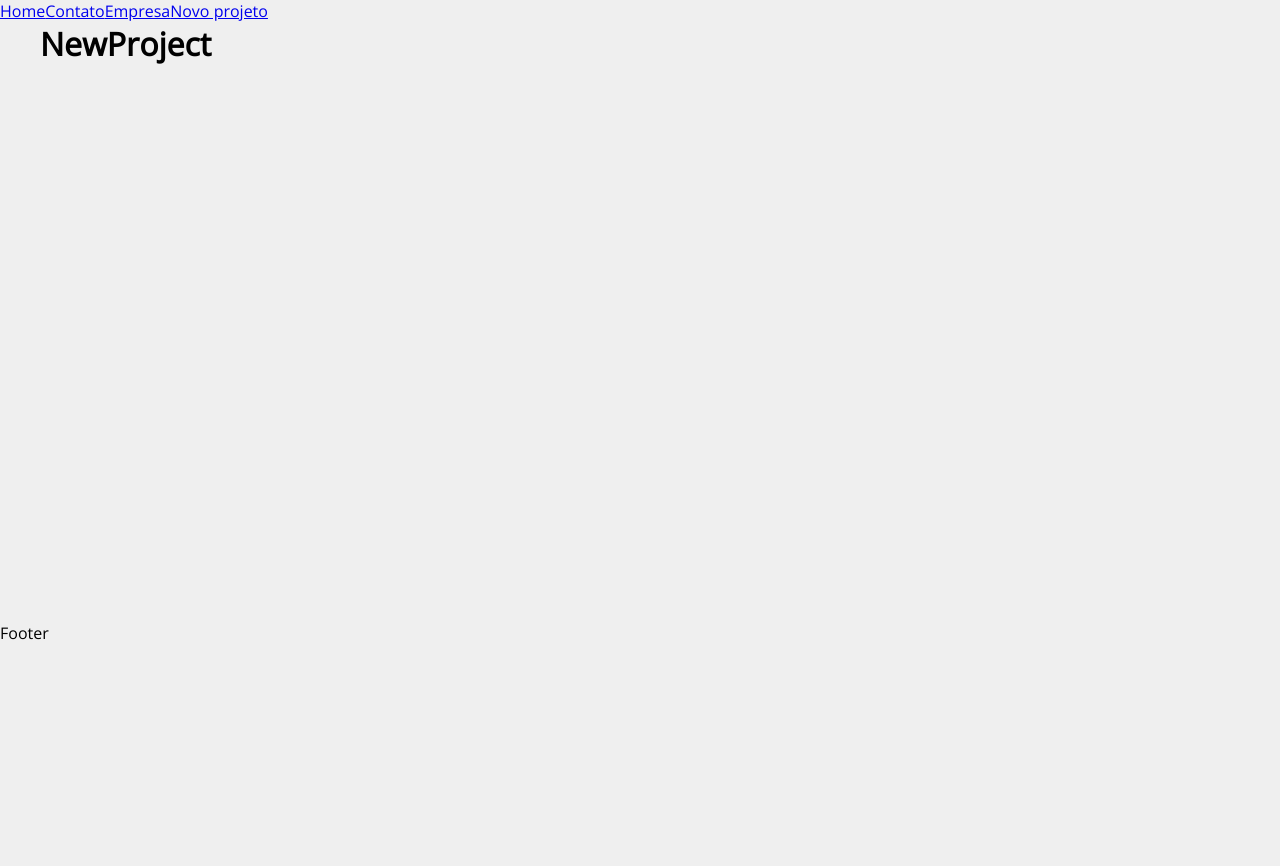
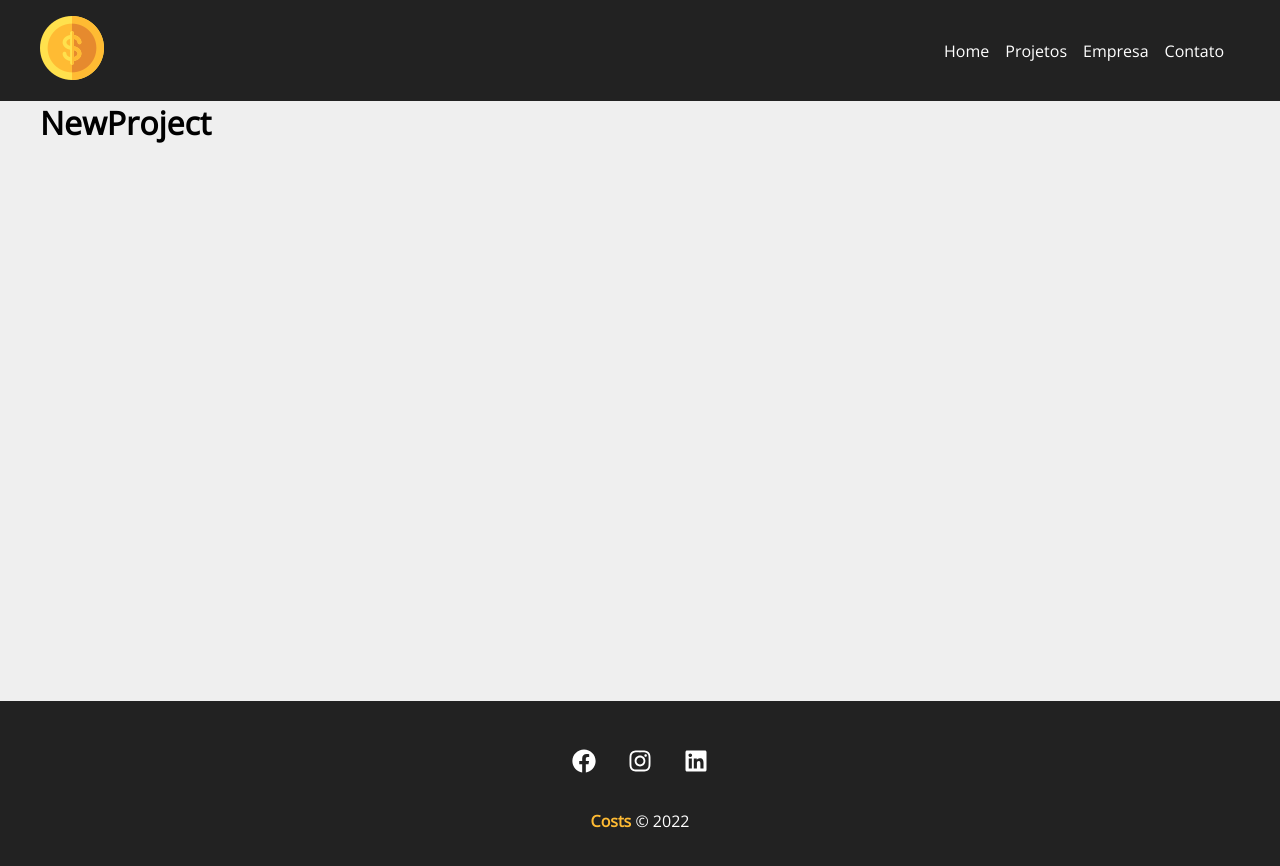
Before and after one commit to jonathanjunior/Projetos, a React (Create React App) app in the folder costs/: page /newproject in a window 1280 px wide. Shown: the top 866 px of the page. Before the commit the page ends 800 px from the top, so only its background shows below. Built offline with nearby package versions, Linux system fonts and the light colour scheme.

Commit message:
Navbar e footer #19

```diff
--- a/costs/src/App.js
+++ b/costs/src/App.js
@@ -3,27 +3,26 @@
 import Company from './components/pages/Company'
 import Contact from './components/pages/Contact'
 import NewProject from './components/pages/NewProject'
+import Projects from './components/pages/Projects'
 
 import Container from './components/layout/Container'
+import Navbar from './components/layout/Navbar'
+import Footer from './components/layout/Footer'
 
 function App() {
   return (
     <Router>
-      <div>
-        <Link to="/">Home</Link>
-        <Link to="/contact">Contato</Link>
-        <Link to="/company">Empresa</Link>
-        <Link to="/newproject">Novo projeto</Link>
-      </div>
+      <Navbar />
       <Container customClass="min-height">
         <Routes>
           <Route path="/" element={<Home />} />
+          <Route path="/projects" element={<Projects />} />
           <Route path="/company" element={<Company />} />
           <Route path="/contact" element={<Contact />} />
           <Route path="/newproject" element={<NewProject />} />
         </Routes>
       </Container>
-      <p>Footer</p>
+      <Footer />
     </Router>
   )
 }
--- /dev/null
+++ b/costs/src/components/layout/Footer.js
@@ -0,0 +1,26 @@
+import { FaFacebook, FaInstagram, FaLinkedin } from 'react-icons/fa'
+
+import styles from './Footer.module.css'
+
+function Footer() {
+    return (
+        <footer className={styles.footer}>
+            <ul className={styles.social_list}>
+                <li>
+                    <FaFacebook />
+                </li>
+                <li>
+                    <FaInstagram />
+                </li>
+                <li>
+                    <FaLinkedin />
+                </li>
+            </ul>
+            <p className={styles.copy_right}>
+                <span>Costs</span> &copy; 2022
+            </p>
+        </footer>
+    )
+}
+
+export default Footer
--- /dev/null
+++ b/costs/src/components/layout/Footer.module.css
@@ -0,0 +1,34 @@
+.footer {
+    background-color: #222;
+    color: #fff;
+    padding: 3em;
+    text-align: center;
+}
+
+.social_list {
+    display: flex;
+    justify-content: center;
+    list-style-type: none;
+}
+
+.social_list li {
+    margin: 0 1em;
+}
+
+.social_list li:hover {
+    color: #ffbb33;
+}
+
+.social_list svg {
+    font-size: 1.5em;
+    cursor: pointer;
+}
+
+.copy_right {
+    margin-top: 2em;
+}
+
+.copy_right span {
+    font-weight: bold;
+    color: #ffbb33;
+}
--- /dev/null
+++ b/costs/src/components/layout/Navbar.js
@@ -0,0 +1,34 @@
+import {Link} from 'react-router-dom'
+
+import Container from './Container'
+
+import styles from './Navbar.module.css'
+import logo from '../../img/costs_logo.png'
+
+function Navbar () {
+    return (
+        <nav className={styles.navbar}>
+            <Container>
+                <Link to="/">
+                    <img src={logo} alt="Costs"/>
+                </Link>
+                <ul className={styles.list}>
+                    <li className={styles.item}>
+                        <Link to="/">Home</Link>
+                    </li>
+                    <li className={styles.item}>
+                        <Link to="/projects">Projetos</Link>
+                    </li>
+                    <li className={styles.item}>
+                        <Link to="/company">Empresa</Link>
+                    </li>
+                    <li className={styles.item}>
+                        <Link to="/contact">Contato</Link>
+                    </li>
+                </ul>
+            </Container>
+      </nav>
+    )
+}
+
+export default Navbar
--- /dev/null
+++ b/costs/src/components/layout/Navbar.module.css
@@ -0,0 +1,26 @@
+.navbar {
+    display: flex;
+    justify-content: space-between;
+    background-color: #222;
+    padding: 1em;
+}
+
+.list {
+    display: flex;
+    list-style: none;
+    align-items: center;
+}
+
+
+.item {
+    margin-right: 1em;
+}
+
+.item a {
+    color: #FFF;
+    text-decoration: none;
+}
+
+.item a:hover {
+    color: #FFBB33;
+}
--- /dev/null
+++ b/costs/src/components/pages/Projects.js
@@ -0,0 +1,5 @@
+function Projects() {
+    return <h1>Projects</h1>
+}
+
+export default Projects
```
